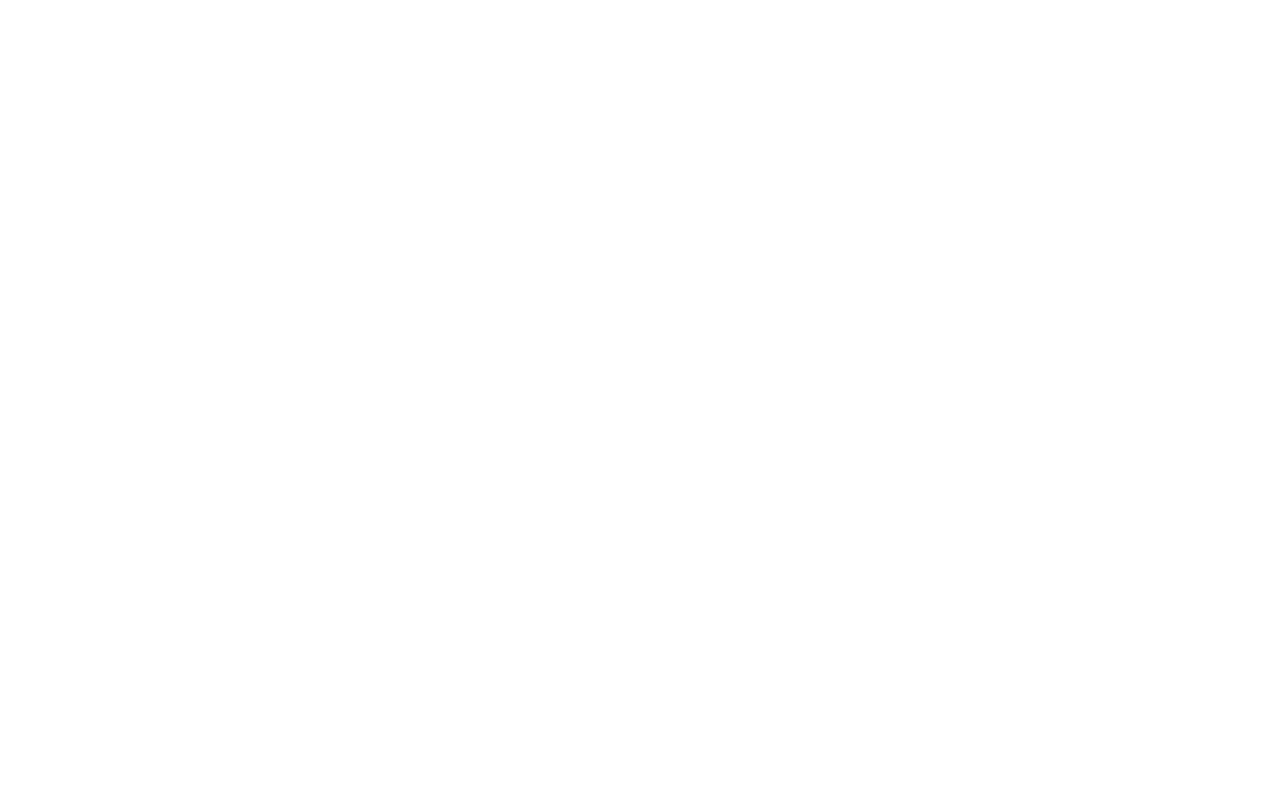
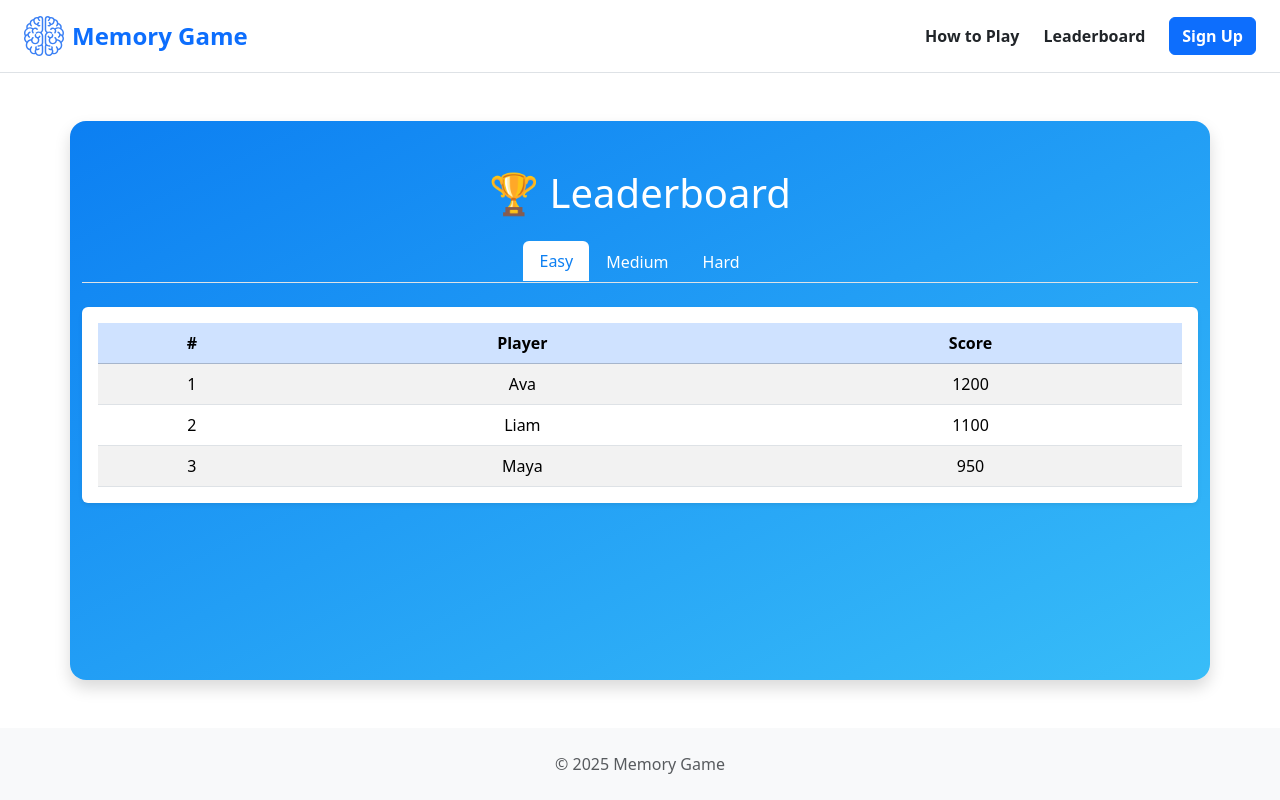
Before and after one commit to arohao/SEG3125-Memory-Game, a React (Vite) app in the folder memory-game/: page /leaderboard in a window 1280 px wide. Before the commit this address had no page. Built offline with nearby package versions, Linux system fonts and the light colour scheme.

Commit message:
Add Sign Up, add How to Play, add Leaderboard

```diff
--- a/memory-game/src/components/Nav.jsx
+++ b/memory-game/src/components/Nav.jsx
@@ -16,7 +16,7 @@ function Nav() {
           <NavLink to='/leaderboard' className="text-dark text-decoration-none fw-bold">Leaderboard</NavLink>
         </li>
         <li className="ms-4">
-          <button className="btn btn-primary fw-bold">Start</button>
+          <NavLink to='/sign-up'><button className="btn btn-primary fw-bold">Sign Up</button></NavLink>
         </li>
       </ul>
     </nav>
--- a/memory-game/src/main.jsx
+++ b/memory-game/src/main.jsx
@@ -4,12 +4,19 @@ import './styles/index.css'
 import { BrowserRouter, Routes, Route} from 'react-router';
 import App from './pages/App.jsx'
 import Play from './pages/Play.jsx'
+import HowToPlay from './pages/HowToPlay.jsx'
+import Leaderboard from './pages/Leaderboard.jsx'
+import SignUp from './pages/SignUp.jsx'
 
 createRoot(document.getElementById('root')).render(
   <BrowserRouter>
     <Routes>
       <Route path='/' element={<App/>}/>
       <Route path='/play' element={<Play/>}/>
+      <Route path='/how-to-play' element={<HowToPlay />}/>
+      <Route path='/leaderboard' element={<Leaderboard />}/>
+      <Route path='/sign-up' element={<SignUp />}/>
+
     </Routes>
   </BrowserRouter>,
 )
--- /dev/null
+++ b/memory-game/src/pages/HowToPlay.jsx
@@ -0,0 +1,76 @@
+import { Container, Row, Col, Card, ListGroup } from 'react-bootstrap';
+import Nav from '../components/Nav';
+import Footer from '../components/Footer';
+import '../styles/App.css';
+
+function HowToPlay() {
+  return (
+    <div className="d-flex flex-column min-vh-100">
+      <Nav />
+      <Container className="flex-grow-1 py-5 text-start">
+        <h1 className="mb-4 text-center">How to Play</h1>
+
+        <Card className="mb-4 shadow-sm">
+          <Card.Body>
+            <Card.Title>🎯 Objective</Card.Title>
+            <Card.Text>
+              Flip and match all card pairs with the fewest mistakes possible.
+            </Card.Text>
+          </Card.Body>
+        </Card>
+
+        <Card className="mb-4 shadow-sm">
+          <Card.Body>
+            <Card.Title>🕹️ How to Play</Card.Title>
+            <ListGroup variant="flush">
+              <ListGroup.Item>Click two cards to flip them.</ListGroup.Item>
+              <ListGroup.Item>If they match, they stay flipped and you earn points.</ListGroup.Item>
+              <ListGroup.Item>If they don't match, they flip back and you lose a move.</ListGroup.Item>
+              <ListGroup.Item>Game ends when all cards are matched or you run out of moves.</ListGroup.Item>
+            </ListGroup>
+          </Card.Body>
+        </Card>
+
+        <Row>
+          <Col md={6}>
+            <Card className="mb-4 shadow-sm">
+              <Card.Body>
+                <Card.Title>📈 Scoring</Card.Title>
+                <ListGroup variant="flush">
+                  <ListGroup.Item>+200 for every match</ListGroup.Item>
+                  <ListGroup.Item>−50 for every mismatch</ListGroup.Item>
+                  <ListGroup.Item>+500 bonus if you finish in under 30 seconds</ListGroup.Item>
+                </ListGroup>
+              </Card.Body>
+            </Card>
+          </Col>
+
+          <Col md={6}>
+            <Card className="mb-4 shadow-sm">
+              <Card.Body>
+                <Card.Title>🎚️ Difficulty Levels</Card.Title>
+                <ListGroup variant="flush">
+                  <ListGroup.Item>Easy: 8 mistakes allowed</ListGroup.Item>
+                  <ListGroup.Item>Medium: 5 mistakes allowed</ListGroup.Item>
+                  <ListGroup.Item>Hard: 3 mistakes allowed</ListGroup.Item>
+                </ListGroup>
+              </Card.Body>
+            </Card>
+          </Col>
+        </Row>
+
+        <Card className="shadow-sm">
+          <Card.Body>
+            <Card.Title>🏆 High Scores</Card.Title>
+            <Card.Text>
+              Your highest scores are saved for each difficulty level. Try to beat your best!
+            </Card.Text>
+          </Card.Body>
+        </Card>
+      </Container>
+      <Footer />
+    </div>
+  );
+}
+
+export default HowToPlay;
--- /dev/null
+++ b/memory-game/src/pages/Leaderboard.jsx
@@ -0,0 +1,76 @@
+import { useState } from 'react';
+import { Container, Nav, Tab, Table, Card } from 'react-bootstrap';
+import NavBar from '../components/Nav';
+import Footer from '../components/Footer';
+import '../styles/App.css';
+
+function Leaderboard() {
+  const sampleData = {
+    Easy: [
+      { name: 'Ava', score: 1200 },
+      { name: 'Liam', score: 1100 },
+      { name: 'Maya', score: 950 },
+    ],
+    Medium: [
+      { name: 'Noah', score: 1400 },
+      { name: 'Olivia', score: 1300 },
+      { name: 'Lucas', score: 1250 },
+    ],
+    Hard: [
+      { name: 'Emma', score: 1600 },
+      { name: 'Ethan', score: 1450 },
+      { name: 'Zoe', score: 1400 },
+    ],
+  };
+
+  const [difficulty, setDifficulty] = useState('Easy');
+
+  return (
+    <div className="d-flex flex-column min-vh-100">
+      <NavBar />
+      <Container className="page-wrapper py-5 my-5 container-section flex-grow-1 bg-white rounded-4 shadow bg-gradient">
+        <h1 className="text-center mb-4 text-white">🏆 Leaderboard</h1>
+
+        <Tab.Container activeKey={difficulty} onSelect={(k) => setDifficulty(k)}>
+          <Nav variant="tabs" className="justify-content-center mb-4">
+            {['Easy', 'Medium', 'Hard'].map((level) => (
+              <Nav.Item key={level}>
+                <Nav.Link eventKey={level}>{level}</Nav.Link>
+              </Nav.Item>
+            ))}
+          </Nav>
+
+          <Tab.Content>
+            <Tab.Pane eventKey={difficulty}>
+              <Card className="border-0 shadow-sm">
+                <Card.Body>
+                  <Table striped hover responsive className="mb-0 text-center">
+                    <thead>
+                      <tr className="table-primary">
+                        <th>#</th>
+                        <th>Player</th>
+                        <th>Score</th>
+                      </tr>
+                    </thead>
+                    <tbody>
+                      {sampleData[difficulty].map((entry, index) => (
+                        <tr key={entry.name}>
+                          <td>{index + 1}</td>
+                          <td>{entry.name}</td>
+                          <td>{entry.score}</td>
+                        </tr>
+                      ))}
+                    </tbody>
+                  </Table>
+                </Card.Body>
+              </Card>
+            </Tab.Pane>
+          </Tab.Content>
+        </Tab.Container>
+      </Container>
+      <Footer />
+    </div>
+  );
+}
+
+export default Leaderboard;
--- a/memory-game/src/pages/Play.jsx
+++ b/memory-game/src/pages/Play.jsx
@@ -1,7 +1,7 @@
 import { useState, useEffect } from 'react';
 import Nav from '../components/Nav';
 import Footer from '../components/Footer';
-import Card from '../components/Card';
+import Piece from '../components/Piece';
 import '../styles/App.css';
 import { images } from '../assets/cards/images';
 import { Modal, Button, Dropdown } from 'react-bootstrap';
@@ -13,10 +13,10 @@ function Play() {
     Hard: 3,
   };
 
-  const BONUS_THRESHOLD = 60;
+  const BONUS_THRESHOLD = 20;
   const BONUS_POINTS = 500;
 
-  const [cards, setCards] = useState([]);
+  const [pieces, setPieces] = useState([]);
   const [firstChoice, setFirstChoice] = useState(null);
   const [secondChoice, setSecondChoice] = useState(null);
   const [disabled, setDisabled] = useState(false);
@@ -32,14 +32,14 @@ function Play() {
 
   const [startTime, setStartTime] = useState(null);
 
-  const shuffleCards = () => {
+  const shufflePieces = () => {
     const shuffled = [...images, ...images]
       .map((img) => ({ ...img, id: Math.random(), isFlipped: false, isMatched: false }))
       .sort(() => Math.random() - 0.5);
 
     setFirstChoice(null);
     setSecondChoice(null);
-    setCards(shuffled);
+    setPieces(shuffled);
     setRemainingMoves(difficulties[difficulty]);
     setShowGameOver(false);
     setShowWin(false);
@@ -48,9 +48,9 @@ function Play() {
     setStartTime(Date.now());
   };
 
-  const handleChoice = (card) => {
-    if (!disabled && card !== firstChoice) {
-      firstChoice ? setSecondChoice(card) : setFirstChoice(card);
+  const handleChoice = (piece) => {
+    if (!disabled && piece !== firstChoice) {
+      firstChoice ? setSecondChoice(piece) : setFirstChoice(piece);
     }
   };
 
@@ -60,9 +60,9 @@ function Play() {
       const isMatch = firstChoice.src === secondChoice.src;
 
       if (isMatch) {
-        setCards((prev) =>
-          prev.map((card) =>
-            card.src === firstChoice.src ? { ...card, isMatched: true } : card
+        setPieces((prev) =>
+          prev.map((piece) =>
+            piece.src === firstChoice.src ? { ...piece, isMatched: true } : piece
           )
         );
 
@@ -86,7 +86,7 @@ function Play() {
   }, [firstChoice, secondChoice]);
 
   useEffect(() => {
-    if (cards.length && cards.every((card) => card.isMatched)) {
+    if (pieces.length && pieces.every((piece) => piece.isMatched)) {
       const timeTaken = (Date.now() - startTime) / 1000;
       let finalScore = score;
 
@@ -102,7 +102,7 @@ function Play() {
 
       setShowWin(true);
     }
-  }, [cards]);
+  }, [pieces]);
 
   const resetTurn = () => {
     setFirstChoice(null);
@@ -111,7 +111,7 @@ function Play() {
   };
 
   useEffect(() => {
-    shuffleCards();
+    shufflePieces();
   }, [difficulty]);
 
   const handleDifficultyChange = (level) => {
@@ -124,7 +124,7 @@ function Play() {
 
       <div className="game-container flex-grow-1 d-flex flex-column gap-4 align-items-center justify-content-center text-center px-4 py-5">
         <h1 className="my-0">Memory Match</h1>
-        <p className="fs-5 mb-2">Match cards to earn points. Watch out—mistakes cost you!</p>
+        <p className="fs-5 mb-2">Match pieces to earn points. Watch out—mistakes cost you!</p>
 
         <div className="d-flex flex-column align-items-center gap-2">
           <Dropdown onSelect={handleDifficultyChange}>
@@ -145,19 +145,19 @@ function Play() {
           <div className="text-primary">High Score: {highScore}</div>
         </div>
 
-        <div className="card-grid">
-          {cards.map((card) => (
-            <Card
-              key={card.id}
-              card={card}
+        <div className="piece-grid">
+          {pieces.map((piece) => (
+            <Piece
+              key={piece.id}
+              piece={piece}
               handleChoice={handleChoice}
-              flipped={card === firstChoice || card === secondChoice || card.isMatched}
+              flipped={piece === firstChoice || piece === secondChoice || piece.isMatched}
               disabled={disabled}
             />
           ))}
         </div>
 
-        <button onClick={shuffleCards} className="btn btn-primary mt-4">New Game</button>
+        <button onClick={shufflePieces} className="btn btn-primary mt-4">New Game</button>
       </div>
 
       <Footer />
@@ -175,7 +175,7 @@ function Play() {
           <Button variant="secondary" onClick={() => setShowGameOver(false)}>
             Close
           </Button>
-          <Button variant="primary" onClick={shuffleCards}>
+          <Button variant="primary" onClick={shufflePieces}>
             New Game
           </Button>
         </Modal.Footer>
@@ -187,7 +187,7 @@ function Play() {
           <Modal.Title>You Win!</Modal.Title>
         </Modal.Header>
         <Modal.Body>
-          <p>You matched all the cards!</p>
+          <p>You matched all the pieces!</p>
           <p>Your Score: {score}</p>
           <p>🏆 High Score: {highScore}</p>
           {score > highScore ? <p>🎉 New Record!</p> : null}
@@ -196,7 +196,7 @@ function Play() {
           )}
         </Modal.Body>
         <Modal.Footer>
-          <Button variant="primary" onClick={shuffleCards}>
+          <Button variant="primary" onClick={shufflePieces}>
             Play Again
           </Button>
         </Modal.Footer>
--- /dev/null
+++ b/memory-game/src/pages/SignUp.jsx
@@ -0,0 +1,58 @@
+import { Container, Card, Form, Button } from 'react-bootstrap';
+import Nav from '../components/Nav';
+import Footer from '../components/Footer';
+import '../styles/App.css';
+
+function Signup() {
+  return (
+    <>
+    <Nav />
+    <div className="d-flex flex-column min-vh-100 bg-gradient">
+      <Container className="d-flex justify-content-center align-items-center flex-grow-1 py-5">
+        <Card className="p-4 shadow" style={{ maxWidth: '500px', width: '100%' }}>
+          <h2 className="text-center mb-4 text-primary">Create an Account</h2>
+          <Form>
+            <Form.Group controlId="firstName" className="mb-3">
+              <Form.Label>First Name</Form.Label>
+              <Form.Control type="text" placeholder="Enter first name" />
+            </Form.Group>
+
+            <Form.Group controlId="lastName" className="mb-3">
+              <Form.Label>Last Name</Form.Label>
+              <Form.Control type="text" placeholder="Enter last name" />
+            </Form.Group>
+
+            <Form.Group controlId="email" className="mb-3">
+              <Form.Label>Email address</Form.Label>
+              <Form.Control type="email" placeholder="Enter email" />
+            </Form.Group>
+
+            <Form.Group controlId="password" className="mb-3">
+              <Form.Label>Password</Form.Label>
+              <Form.Control type="password" placeholder="Create a password" />
+            </Form.Group>
+
+            <Form.Group controlId="confirmPassword" className="mb-4">
+              <Form.Label>Confirm Password</Form.Label>
+              <Form.Control type="password" placeholder="Confirm your password" />
+            </Form.Group>
+
+            <Button variant="primary" type="submit" className="w-100">
+              Sign Up
+            </Button>
+
+            <div className="text-center mt-3">
+              <small>
+                Already have an account? <a href="/login">Log in</a>
+              </small>
+            </div>
+          </Form>
+        </Card>
+      </Container>
+    </div>
+    <Footer />
+    </>
+  );
+}
+
+export default Signup;
--- a/memory-game/src/styles/App.css
+++ b/memory-game/src/styles/App.css
@@ -25,30 +25,30 @@
   padding: 20px;
 }
 
-.card-grid {
+.piece-grid {
   display: grid;
   grid-template-columns: repeat(4, 100px);
   gap: 10px;
   justify-content: center;
 }
 
-.card {
+.piece {
   position: relative;
   width: 100px;
   height: 100px;
   perspective: 600px;
 }
 
-.card .flipped .back {
+.piece .flipped .back {
   transform: rotateY(180deg);
 }
 
-.card .flipped .front {
+.piece .flipped .front {
   left: 0;
   transform: rotateY(0);
 }
 
-.card div {
+.piece div {
   width: 100%;
   height: 100%;
   transition: transform 0;
@@ -56,8 +56,8 @@
   position: relative;
 }
 
-.card img.front,
-.card .back {
+.piece img.front,
+.piece .back {
   position: absolute;
   backface-visibility: hidden;
   width: 100%;
@@ -65,12 +65,28 @@
   border-radius: 10px;
 }
 
-.card img.front {
+.piece img.front {
   transform: rotateY(90deg);
   object-fit: cover;
 }
 
-.card .back {
+.piece .back {
   background: #0c7ff2;
   cursor: pointer;
 }
+
+.table th,
+.table td {
+  vertical-align: middle;
+  font-size: 1rem;
+}
+
+.nav-tabs .nav-link {
+  color: white;
+}
+
+.nav-tabs .nav-link.active {
+  background-color: white;
+  color: var(--primary-color);
+  border: none;
+}
```
Also changed, not shown: memory-game/src/components/Piece.jsx (renamed from memory-game/src/components/Card.jsx, +5 -5 lines).
